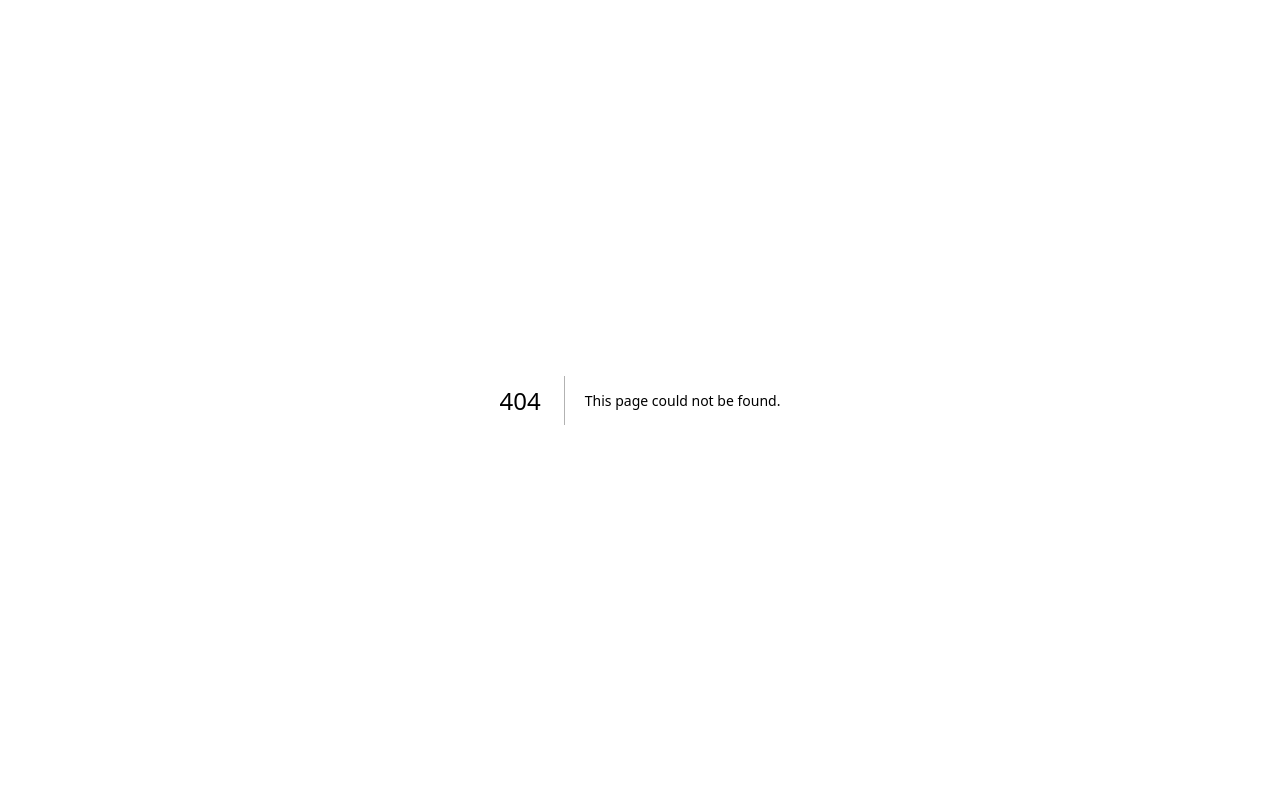
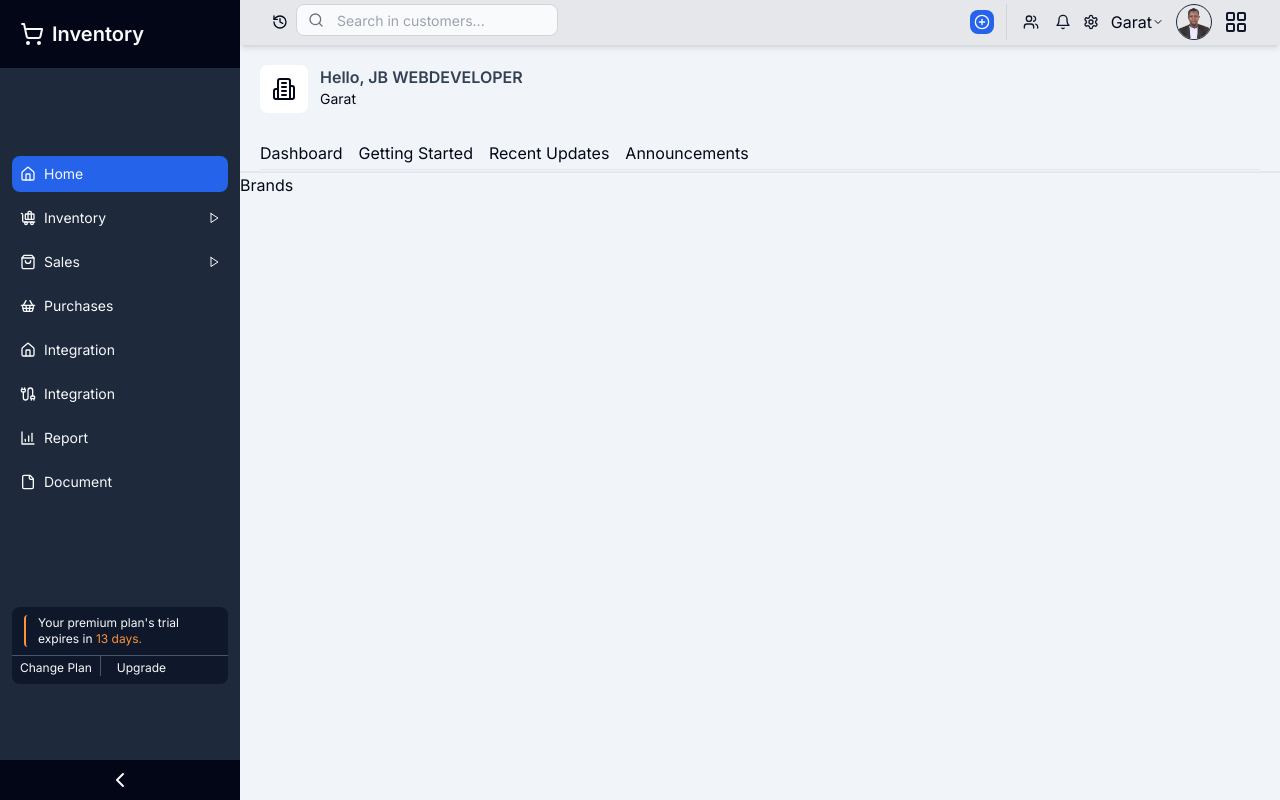
Before and after one commit to abuXahra/inventory, a Next.js app: page /dashboard/inventory/brands in a window 1280 px wide. Before the commit this address had no page. Built offline with nearby package versions, Linux system fonts and the light colour scheme.

Commit message:
inventory app

```diff
--- /dev/null
+++ b/app/(back-office)/dashboard/inventory/brands/page.jsx
@@ -0,0 +1,7 @@
+import React from 'react'
+
+export default function Brands() {
+  return (
+    <div>Brands</div>
+  )
+}
--- a/app/(back-office)/dashboard/inventory/itemgroups/page.jsx
+++ b/app/(back-office)/dashboard/inventory/categories/page.jsx
@@ -1,6 +1,6 @@
 import React from 'react'
 
-export default function ItemGroups() {
+export default function Categories() {
   return (
     <div>ItemGroups</div>
   )
--- /dev/null
+++ b/app/(back-office)/dashboard/inventory/units/page.jsx
@@ -0,0 +1,7 @@
+import React from 'react'
+
+export default function Units() {
+  return (
+    <div>Units</div>
+  )
+}
--- /dev/null
+++ b/app/(back-office)/dashboard/inventory/warehouse/page.jsx
@@ -0,0 +1,7 @@
+import React from 'react'
+
+export default function Brands() {
+  return (
+    <div>Brands</div>
+  )
+}
```
